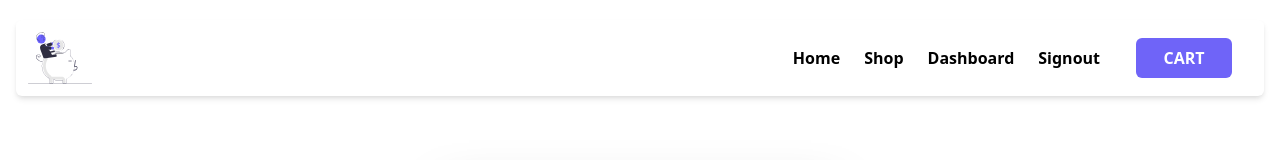
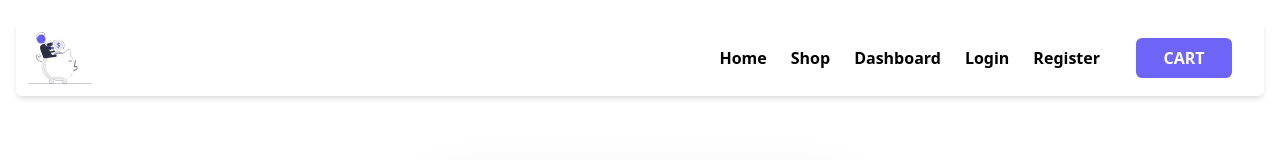
Before and after one commit to HtetOoNaing/ecommerce-react-redux-client, a React (Create React App) app: page /register in a window 1280 px wide. Shown: the top 160 px of the page. Built offline with nearby package versions, Linux system fonts and the light colour scheme; no server answers.

Commit message:
add loading

```diff
--- a/src/components/buttons/button.component.jsx
+++ b/src/components/buttons/button.component.jsx
@@ -5,7 +5,7 @@ const Button = ({ isButton = true, type="button", title, action, href, moreStyle
     return (
         <React.Fragment>
             {
-                isButton ? <button type={type} className={style} > {title} </button> : <Link to={href} className={style} > {title} </Link>
+                isButton ? <button type={type} onClick={action} className={style} > {title} </button> : <Link to={href} className={style} > {title} </Link>
             }
         </React.Fragment>
      );
--- a/src/components/navbar/navbar.list.jsx
+++ b/src/components/navbar/navbar.list.jsx
@@ -2,8 +2,10 @@ import React from 'react';
 import { withRouter } from 'react-router-dom';
 import Button from '../buttons/button.component';
 import NavbarItem from './navbar.item';
+import { connect } from 'react-redux';
+import { logout } from '../../data/reducers/auth';
 
-const NavbarList = ({history}) => {
+const NavbarList = ({history, logout, isAuth}) => {
 
     // make active nav item with text primary
     const isActive = (history, path) => {
@@ -19,10 +21,22 @@ const NavbarList = ({history}) => {
             <NavbarItem link="/" name="Home" listStyle={isActive(history, '/')} />
             <NavbarItem link="/shop" name="Shop" listStyle={isActive(history, '/shop')} />
             <NavbarItem link="/dashboard" name="Dashboard" listStyle={isActive(history, '/dashboard')} />
-            <Button title="Signout" moreStyle="hover:text-primary" action={() => console.log('signout')} />
+            {isAuth
+                ?
+                <Button title="Signout" moreStyle="hover:text-primary" action={() => logout()} />
+                :
+                <>
+                <Button isButton={false} href="/login" title="Login" moreStyle="hover:text-primary" />
+                <Button isButton={false} href="/register" title="Register" moreStyle="hover:text-primary" />
+                </>
+            }
             <Button isButton={false} href="/cart" title="cart" moreStyle="bg-primary text-white uppercase w-24 md:ml-6" />
         </ul>
      );
 }
 
-export default withRouter(NavbarList);
+const mapStateToProps = (state) => ({
+    isAuth: state.auth.isAuthenticated
+})
+
+export default connect(mapStateToProps, {logout})(withRouter(NavbarList));
--- a/src/data/reducers/auth.js
+++ b/src/data/reducers/auth.js
@@ -8,6 +8,7 @@ const REGISTER_FAIL = 'REGISTER_FAIL';
 const USER_LOADED = 'USER_LOADED';
 const AUTH_ERROR = 'AUTH_ERROR';
 const LOGOUT = 'LOGOUT';
+const SET_LOADING = 'SET_LOADING';
 
 
 // initialState
@@ -38,6 +39,11 @@ export default function(state = initialState, action) {
                 isAuthenticated: true,
                 loading: false
             };
+        case SET_LOADING :
+            return {
+                ...state,
+                loading: true
+            }
         case REGISTER_FAIL :
         case AUTH_ERROR :
         case LOGOUT :
```
Also changed, not shown: 1 other file (tests, documents, lock files or other folders).
